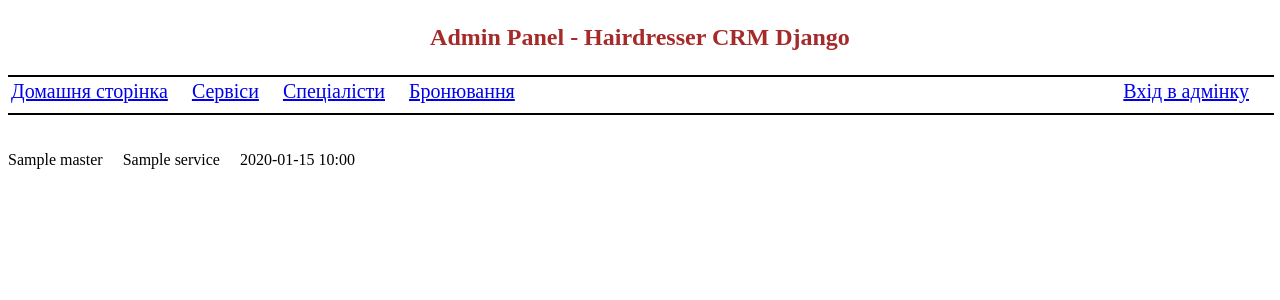
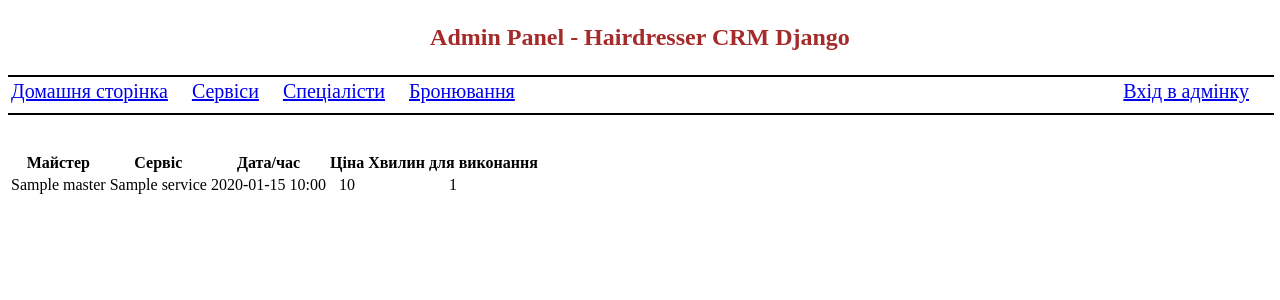
Before and after one commit to SerhiiGu/hairdresser_django, a Django app: page /panel/booking/ in a window 1280 px wide. Shown: the top 300 px of the page. Run offline with Django 4.2, Linux system fonts and the light colour scheme; tables that the repository leaves empty hold one stand-in row (values such as "Sample post").

Commit message:
some fix in booking

```diff
--- a/adminPanel/templates/panel_booking.html
+++ b/adminPanel/templates/panel_booking.html
@@ -3,9 +3,26 @@
 {% block title %} Admin Panel - Список бронювань {% endblock %}
 
 {% block content %}
-{% for booking in bookings %}
-    {{booking.master}}&emsp;
-    {{booking.service}}&emsp;
-    {{booking.date|date:'Y-m-d H:i'}}<br>
+<table>
+    <thead>
+    <tr>
+        <th>Майстер</th>
+        <th>Сервіс</th>
+        <th>Дата/час</th>
+        <th>Ціна</th>
+        <th>Хвилин для виконання</th>
+    </tr>
+    </thead>
+    <tbody>
+        {% for booking in bookings %}
+        <tr>
+            <td align="center">{{booking.master}}</td>
+            <td align="center">{{booking.service}}</td>
+            <td align="center">{{booking.date|date:'Y-m-d H:i'}}</td>
+            <td align="center">{{booking.service.price}}</td>
+            <td align="center">{{booking.service.time}}</td>
+        </tr>
 {% endfor %}
+    </tbody>
+</table>
 {% endblock content %}
--- a/adminPanel/views.py
+++ b/adminPanel/views.py
@@ -20,22 +20,26 @@
 
 
 def panel_specialists(request):
+    without_service_selected = 0
     if request.method == 'POST':
-        master = Master(
-            name=request.POST['name'],
-            phone=request.POST['phone'],
-            status=request.POST['status'],
-            rang=request.POST['rang']
-        )
-        master.save()
         services_ids = [value for key, value in request.POST.items() if key.startswith('service')]
-        for services_id in services_ids:
-            service = Service.objects.get(id=services_id)
-            master.services.add(service)
-        master.save()
+        if len(services_ids) > 0:
+            master = Master(
+                name=request.POST['name'],
+                phone=request.POST['phone'],
+                status=request.POST['status'],
+                rang=request.POST['rang']
+            )
+            master.save()
+            for services_id in services_ids:
+                service = Service.objects.get(id=services_id)
+                master.services.add(service)
+            master.save()
+        else:
+            without_service_selected = 1
     masters = Master.objects.all()
     services = Service.objects.all()
-    return render(request, 'panel_specialists.html', {'masters': masters, 'services': services})
+    return render(request, 'panel_specialists.html', {'masters': masters, 'services': services, 'without_service_selected': without_service_selected})
 
 
 def panel_one_specialist(request, specialist_id):
```
Also changed, not shown: adminPanel/templates/panel_specialists.html (+6 -1 lines).
